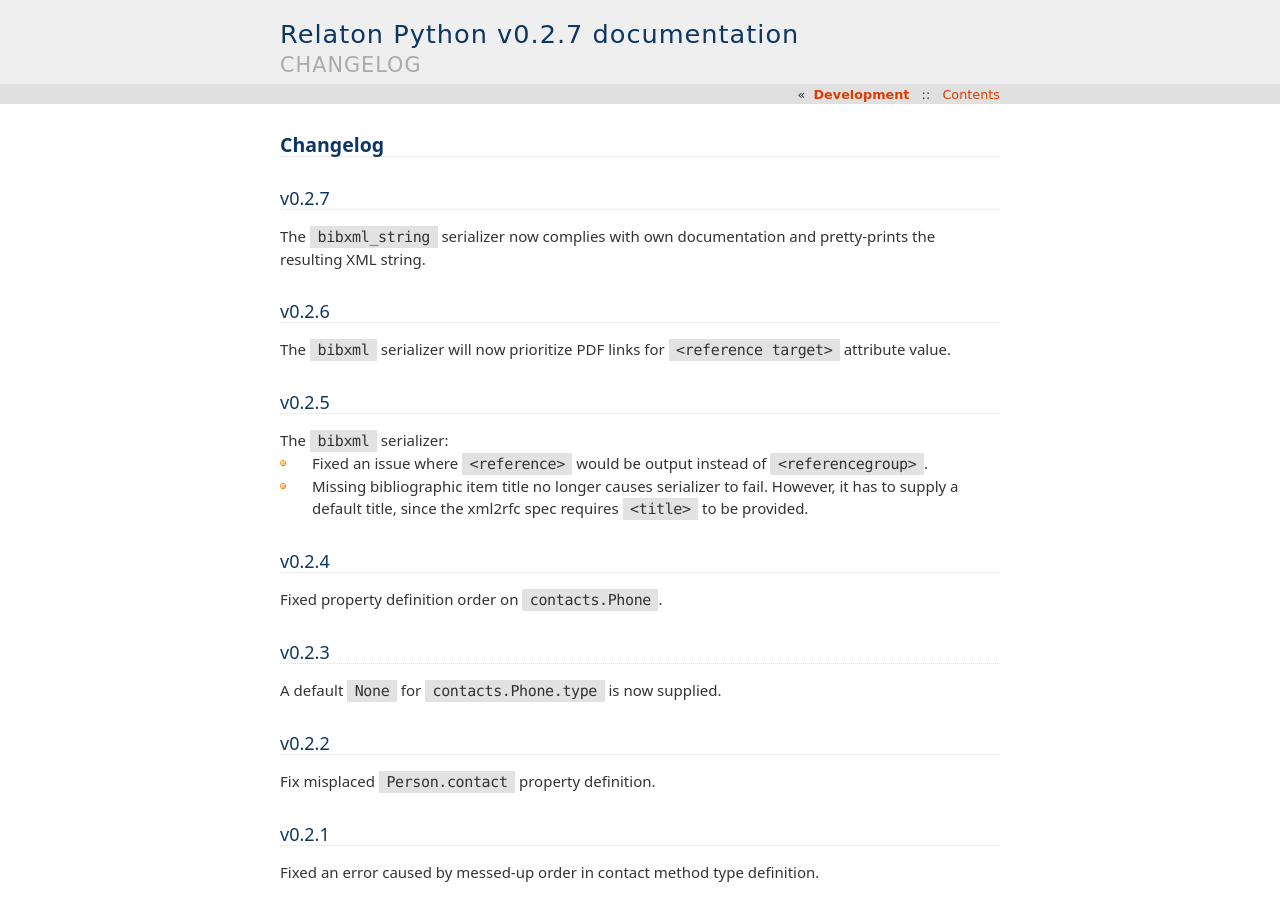
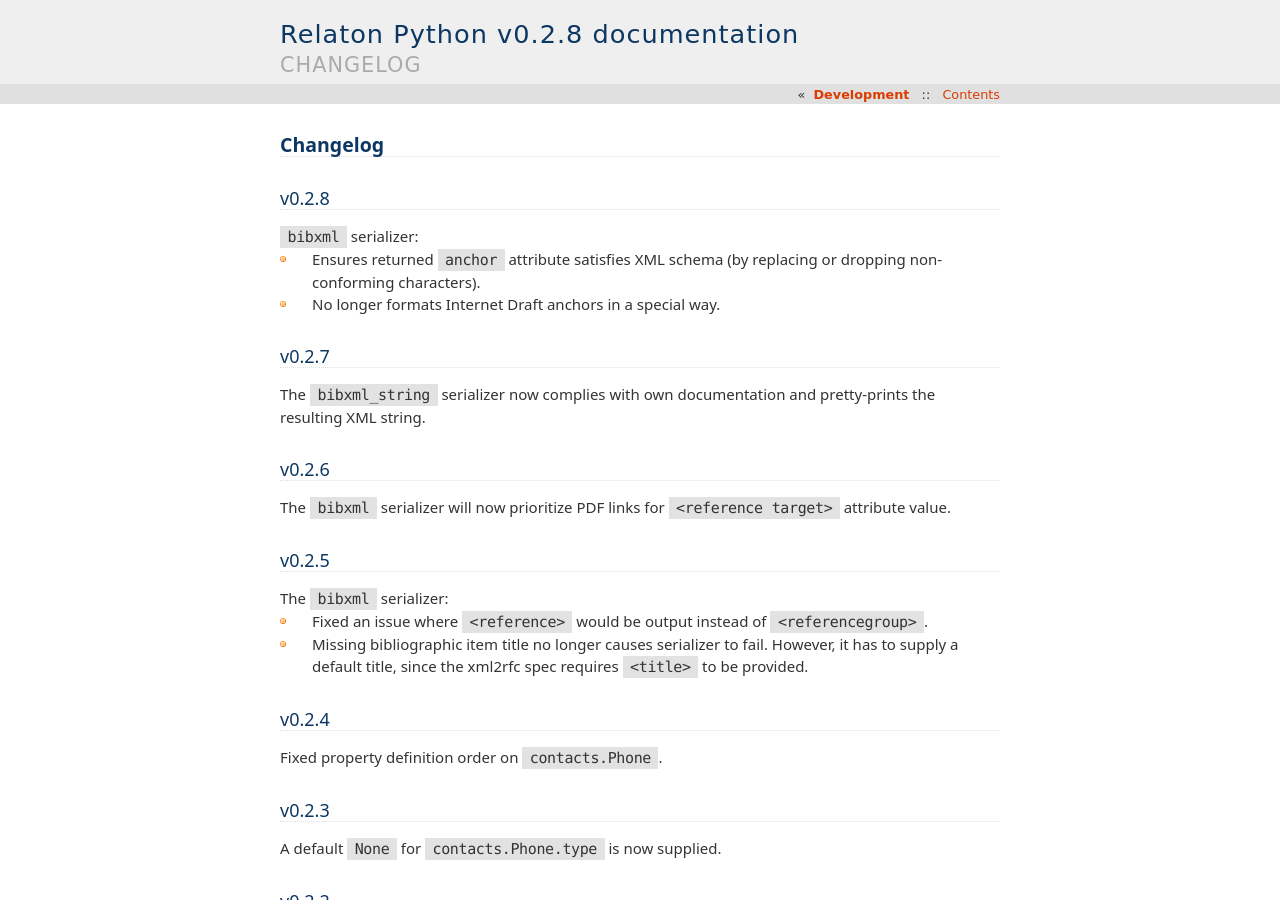
Before and after one commit to relaton/relaton-py, a Sphinx documentation site: the page built from docs/changelog.rst, in a window 1280 px wide and 900 px high. Built offline with Sphinx 7.4.7, drawn with Linux system fonts in a browser that asks for light colours.

Commit message:
chore: release 0.2.8

```diff
--- a/docs/changelog.rst
+++ b/docs/changelog.rst
@@ -1,6 +1,15 @@
 =========
 Changelog
 =========
+
+v0.2.8
+======
+
+``bibxml`` serializer:
+
+- Ensures returned ``anchor`` attribute satisfies XML schema
+  (by replacing or dropping non-conforming characters).
+- No longer formats Internet Draft anchors in a special way.
 
 v0.2.7
 ======
--- a/relaton/__init__.py
+++ b/relaton/__init__.py
@@ -1 +1 @@
-__version__ = '0.2.7'
+__version__ = '0.2.8'
```
